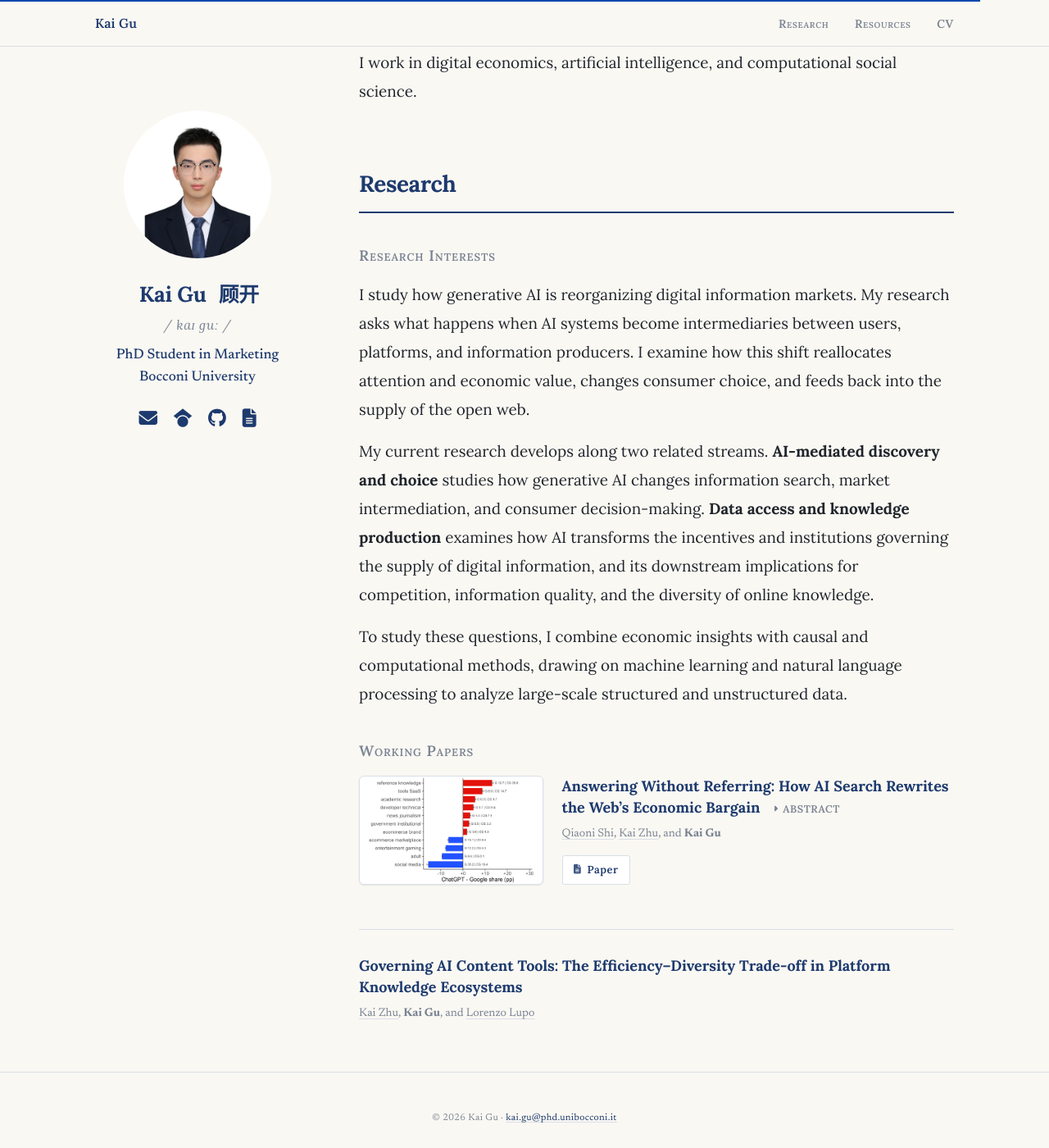
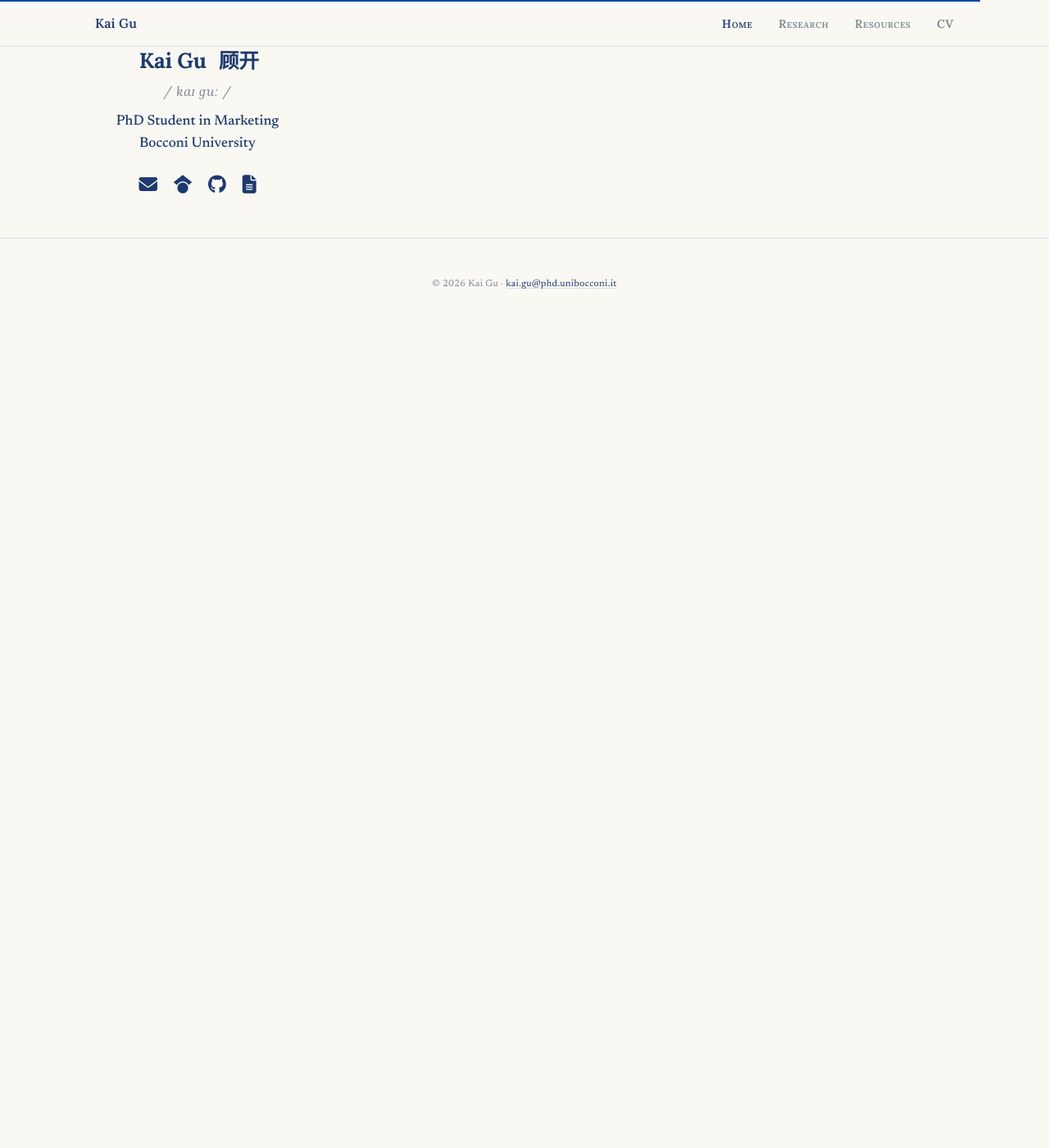
Before and after one commit to KaiGu2024/KaiGu2024.github.io, a Jekyll site: the page docs/index.html, which Jekyll copies as it is, in a window 1280 px wide and 1400 px high, scrolled down 270 px. Shown: the whole window at 82% size. Built offline with Jekyll 4.4.1, drawn with Linux system fonts in a browser that asks for light colours; some web fonts are replaced; after the commit the page ends 900 px from its top, so only the background shows below that.

Commit message:
separate home and research pages; revise research and paper details

```diff
--- a/docs/cv/index.html
+++ b/docs/cv/index.html
@@ -21,14 +21,16 @@
     <div class="nav-inner">
       <a class="nav-name" href="../" aria-label="Kai Gu home">Kai Gu</a>
       <ul class="nav-links">
-        <li><a href="../#research">Research</a></li>
+        <li><a href="../">Home</a></li>
+        <li><a href="../research/">Research</a></li>
         <li><a href="../resources/">Resources</a></li>
         <li><a class="active" href="./" aria-current="page">CV</a></li>
       </ul>
       <button class="nav-toggle" aria-label="Toggle menu" aria-expanded="false">&#9776;</button>
     </div>
     <ul class="nav-mobile">
-      <li><a href="../#research">Research</a></li>
+      <li><a href="../">Home</a></li>
+      <li><a href="../research/">Research</a></li>
       <li><a href="../resources/">Resources</a></li>
       <li><a href="./" aria-current="page">CV</a></li>
     </ul>
--- a/docs/index.html
+++ b/docs/index.html
@@ -57,14 +57,16 @@
     <div class="nav-inner">
       <a class="nav-name" href="./" aria-label="Kai Gu home">Kai Gu</a>
       <ul class="nav-links">
-        <li><a href="#research">Research</a></li>
+        <li><a class="active" href="./" aria-current="page">Home</a></li>
+        <li><a href="research/">Research</a></li>
         <li><a href="resources/">Resources</a></li>
         <li><a href="cv/">CV</a></li>
       </ul>
       <button class="nav-toggle" aria-label="Toggle menu" aria-expanded="false">&#9776;</button>
     </div>
     <ul class="nav-mobile">
-      <li><a href="#research">Research</a></li>
+      <li><a class="active" href="./" aria-current="page">Home</a></li>
+      <li><a href="research/">Research</a></li>
       <li><a href="resources/">Resources</a></li>
       <li><a href="cv/">CV</a></li>
     </ul>
@@ -93,36 +95,6 @@
         <section id="welcome">
           <h2 class="reveal-up">Welcome!</h2>
           <p class="about-bio reveal-up">I am a PhD student in Marketing at Bocconi University. Before that, I received my Master's degree in Data Science at Bocconi University and Bachelor's degree in Economics at Zhejiang University.</p>
-          <p class="about-bio reveal-up">I work in digital economics, artificial intelligence, and computational social science.</p>
-        </section>
-
-        <section id="research" class="reveal-up">
-          <h2>Research</h2>
-
-          <h3 class="subsection-title">Research Interests</h3>
-          <p class="about-bio">I study how generative AI is reorganizing digital information markets. My research asks what happens when AI systems become intermediaries between users, platforms, and information producers. I examine how this shift reallocates attention and economic value, changes consumer choice, and feeds back into the supply of the open web.</p>
-          <p class="about-bio">My current research develops along two related streams. <strong>AI-mediated discovery and choice</strong> studies how generative AI changes information search, market intermediation, and consumer decision-making. <strong>Data access and knowledge production</strong> examines how AI transforms the incentives and institutions governing the supply of digital information, and its downstream implications for competition, information quality, and the diversity of online knowledge.</p>
-          <p class="about-bio">To study these questions, I combine economic insights with causal and computational methods, drawing on machine learning and natural language processing to analyze large-scale structured and unstructured data.</p>
-
-          <h3 class="subsection-title">Working Papers</h3>
-          <div class="paper paper-featured">
-            <figure class="paper-figure">
-              <a href="assets/answering-without-referring-figure-5a.png" target="_blank" rel="noopener noreferrer" aria-label="Open Figure 5(a) at full size">
-                <img src="assets/answering-without-referring-figure-5a.png" alt="Figure 5(a), showing differences between ChatGPT and Google referral shares across destination content types" width="2160" height="1350" loading="lazy">
-              </a>
-            </figure>
-            <div class="paper-copy">
-              <p class="paper-title"><a class="paper-title-link" href="https://arxiv.org/abs/2607.07652" target="_blank" rel="noopener noreferrer">Answering Without Referring: How AI Search Rewrites the Web&rsquo;s Economic Bargain</a><button class="abstract-toggle" aria-expanded="false" aria-controls="abstract-answering" title="Show abstract"><i class="fa-solid fa-caret-right"></i><span class="abstract-toggle-label">Abstract</span></button></p>
-              <p class="paper-authors"><a href="https://qiaonishi.github.io/">Qiaoni Shi</a>, <a href="https://kaizhu.me/">Kai Zhu</a>, and <strong>Kai Gu</strong></p>
-              <div class="paper-links"><a href="https://arxiv.org/abs/2607.07652" target="_blank" rel="noopener noreferrer" class="paper-link"><i class="fa-solid fa-file-lines"></i> Paper</a></div>
-            </div>
-            <div class="paper-abstract" id="abstract-answering"><div class="paper-abstract-inner"><p>Search engines have long allocated attention on the web by routing users from queries to websites. AI search changes this arrangement because information needs can be resolved inside the intermediary. Using URL-level Comscore U.S. desktop clickstream, we compare ChatGPT and Google information-seeking occasions and exploit ChatGPT Search access expansions to estimate traditional search displacement. ChatGPT produces outbound clicks in only 5.2% of conversation sessions, far below Google&rsquo;s referral ratio. The remaining clicks are not a scaled-down Google stream: they skew toward specialized destinations and away from ad-supported sites. Wider access cuts search use by 9.4%, with search-referral losses largest for informational categories. Our findings identify a central economic shift in digital intermediation: AI search might satisfy information needs inside the intermediary while weakening the referral bargain that has linked search, traffic, and content production on the open web.</p></div></div>
-          </div>
-
-          <div class="paper">
-            <p class="paper-title">Governing AI Content Tools: The Efficiency&ndash;Diversity Trade-off in Platform Knowledge Ecosystems</p>
-            <p class="paper-authors"><a href="https://kaizhu.me/">Kai Zhu</a>, <strong>Kai Gu</strong>, and <a href="https://lorelupo.github.io/">Lorenzo Lupo</a></p>
-          </div>
         </section>
       </div>
     </div>
--- a/docs/resources/index.html
+++ b/docs/resources/index.html
@@ -20,14 +20,16 @@
     <div class="nav-inner">
       <a class="nav-name" href="../" aria-label="Kai Gu home">Kai Gu</a>
       <ul class="nav-links">
-        <li><a href="../#research">Research</a></li>
+        <li><a href="../">Home</a></li>
+        <li><a href="../research/">Research</a></li>
         <li><a class="active" href="./" aria-current="page">Resources</a></li>
         <li><a href="../cv/">CV</a></li>
       </ul>
       <button class="nav-toggle" aria-label="Toggle menu" aria-expanded="false">&#9776;</button>
     </div>
     <ul class="nav-mobile">
-      <li><a href="../#research">Research</a></li>
+      <li><a href="../">Home</a></li>
+      <li><a href="../research/">Research</a></li>
       <li><a href="./" aria-current="page">Resources</a></li>
       <li><a href="../cv/">CV</a></li>
     </ul>
--- a/docs/sitemap.xml
+++ b/docs/sitemap.xml
@@ -4,6 +4,11 @@
     <loc>https://kaigu2024.github.io/</loc>
     <changefreq>monthly</changefreq>
     <priority>1.0</priority>
+  </url>
+  <url>
+    <loc>https://kaigu2024.github.io/research/</loc>
+    <changefreq>monthly</changefreq>
+    <priority>0.8</priority>
   </url>
   <url>
     <loc>https://kaigu2024.github.io/resources/</loc>
```
Also changed, not shown: docs/research/index.html (added, +75 -0 lines).
